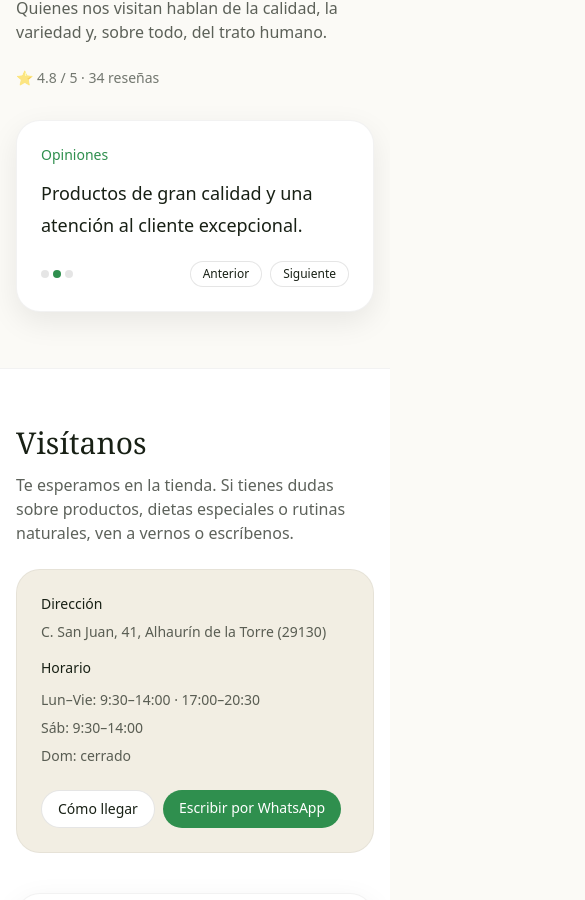
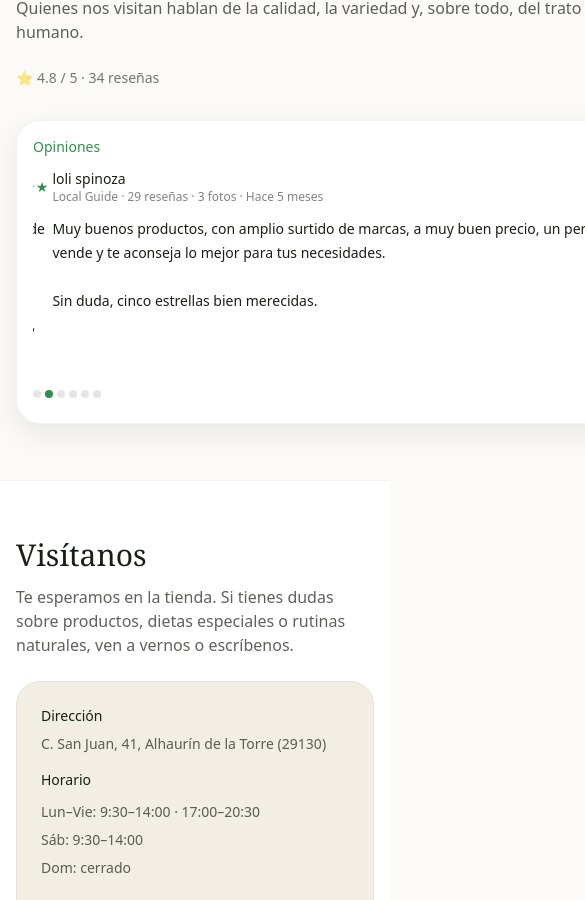
Before and after one commit to fernandoDev-coder/ilovebiosupermercado, a Next.js app: page / in a window 390 px wide. Shown: the part 4360-5260 px from the top of the page, 585 px wide, since content can reach past the window. Built offline with nearby package versions, Linux system fonts and the light colour scheme; no server answers; grey boxes are pictures that could not be loaded.

Commit message:
fix del carrousel

```diff
--- a/app/page.tsx
+++ b/app/page.tsx
@@ -2,6 +2,7 @@ import Image from "next/image";
 import Link from "next/link";
 
 import { ReviewCarousel } from "@/components/review-carousel";
+import { homeReviews } from "@/lib/reviews";
 import { fullAddress, siteConfig, whatsappUrl } from "@/lib/site-config";
 
 export default function HomePage() {
@@ -143,7 +144,7 @@ export default function HomePage() {
             <p className="mt-3 max-w-xl text-ink/70">Quienes nos visitan hablan de la calidad, la variedad y, sobre todo, del trato humano.</p>
             <p className="mt-6 text-sm text-ink/60">⭐ {siteConfig.rating.value} / 5 · {siteConfig.rating.count} reseñas</p>
           </div>
-          <ReviewCarousel reviews={[{ quote: "Excelente tienda ecológica en Alhaurín de la Torre. Tienen de todo y el personal es encantador." }, { quote: "Productos de gran calidad y una atención al cliente excepcional." }, { quote: "Una de mis paradas favoritas cuando hago recados. Se nota que trabajan con vocación." }]} />
+          <ReviewCarousel reviews={homeReviews} />
         </div>
       </section>
 
--- a/components/review-carousel.tsx
+++ b/components/review-carousel.tsx
@@ -2,31 +2,97 @@
 
 import { useEffect, useMemo, useState } from "react";
 
-type Review = {
-  quote: string;
-  author?: string;
-};
+import type { Review } from "@/lib/reviews";
+
+function Stars(props: { value?: number }) {
+  const value = Math.max(0, Math.min(5, Math.round(props.value ?? 0)));
+  if (!value) return null;
+  return (
+    <div className="text-sm leading-none text-brand" aria-label={`${value} de 5 estrellas`}>
+      {"★".repeat(value)}
+      <span className="text-black/15">{"★".repeat(5 - value)}</span>
+    </div>
+  );
+}
+
+function usePrefersReducedMotion() {
+  const [reduced, setReduced] = useState(false);
+
+  useEffect(() => {
+    const media = window.matchMedia("(prefers-reduced-motion: reduce)");
+    const update = () => setReduced(media.matches);
+    update();
+
+    if (typeof media.addEventListener === "function") {
+      media.addEventListener("change", update);
+      return () => media.removeEventListener("change", update);
+    }
+
+    // Safari fallback
+    (media as unknown as { addListener: (cb: () => void) => void }).addListener(update);
+    return () => (media as unknown as { removeListener: (cb: () => void) => void }).removeListener(update);
+  }, []);
+
+  return reduced;
+}
 
 export function ReviewCarousel(props: { reviews: Review[] }) {
   const reviews = useMemo(() => props.reviews, [props.reviews]);
   const [index, setIndex] = useState(0);
+  const [paused, setPaused] = useState(false);
+  const prefersReducedMotion = usePrefersReducedMotion();
 
   useEffect(() => {
     if (reviews.length <= 1) return;
+    if (paused) return;
+    if (prefersReducedMotion) return;
     const id = window.setInterval(() => setIndex((i) => (i + 1) % reviews.length), 6500);
     return () => window.clearInterval(id);
-  }, [reviews.length]);
+  }, [paused, prefersReducedMotion, reviews.length]);
 
-  const review = reviews[index] ?? reviews[0];
-  if (!review) return null;
+  if (!reviews[0]) return null;
 
   return (
-    <div className="rounded-3xl border border-black/5 bg-white p-6 shadow-soft">
+    <div
+      className="rounded-3xl border border-black/5 bg-white p-4 shadow-soft md:p-5"
+      onMouseEnter={() => setPaused(true)}
+      onMouseLeave={() => setPaused(false)}
+      onFocus={() => setPaused(true)}
+      onBlur={() => setPaused(false)}
+      role="region"
+      aria-roledescription="carousel"
+      aria-label="Carrusel de reseñas"
+    >
       <p className="text-sm font-medium text-brand">Opiniones</p>
-      <figure className="mt-3">
-        <blockquote className="text-lg leading-8 text-ink">{review.quote}</blockquote>
-        {review.author ? <figcaption className="mt-3 text-sm text-ink/60">— {review.author}</figcaption> : null}
-      </figure>
+
+      <div className="mt-3 overflow-hidden" aria-live="polite">
+        <div className="flex transition-transform duration-500 ease-out" style={{ transform: `translateX(-${index * 100}%)` }}>
+          {reviews.map((review, i) => (
+            <div key={`${review.author ?? "review"}-${i}`} className="w-full shrink-0 pr-1">
+              <figure>
+                <div className="flex flex-wrap items-center justify-between gap-x-4 gap-y-1">
+                  <div className="min-w-0">
+                    {review.author ? <p className="truncate text-sm font-medium text-ink">{review.author}</p> : null}
+                    {review.meta || review.when ? (
+                      <p className="truncate text-xs text-ink/55">{[review.meta, review.when].filter(Boolean).join(" · ")}</p>
+                    ) : null}
+                  </div>
+                  <Stars value={review.rating} />
+                </div>
+
+                <blockquote
+                  className={[
+                    "mt-3 whitespace-pre-line text-sm leading-6 text-ink",
+                    "overflow-hidden [display:-webkit-box] [-webkit-box-orient:vertical] [-webkit-line-clamp:6]"
+                  ].join(" ")}
+                >
+                  {review.quote}
+                </blockquote>
+              </figure>
+            </div>
+          ))}
+        </div>
+      </div>
 
       {reviews.length > 1 ? (
         <div className="mt-5 flex items-center justify-between gap-3">
--- /dev/null
+++ b/lib/reviews.ts
@@ -0,0 +1,43 @@
+export type Review = {
+  author?: string;
+  meta?: string;
+  when?: string;
+  rating?: number;
+  quote: string;
+};
+
+export const homeReviews: Review[] = [
+  {
+    author: "Rocio Escalante Florido",
+    meta: "6 reseñas",
+    when: "Hace 3 meses",
+    rating: 5,
+    quote:
+      'En primer lugar me gustaría destacar la profesionalidad y la calidez humana de Virginia y Gema, que siempre están encantadas de atenderte. En segundo lugar, los productos que tienen son muy recomendables y de buena calidad, tanto de limpieza de hogar, cosméticos, alimentación, etc. Quizás, como mejora, apostaría por menos productos envueltos en plástico. Hace unos años, tuve un desencuentro muy desagradable con "la competencia" con la mujer que está presente en la herboristería ALPE, prefiero mil veces I LOVE BIO. Más cantidad, más calidad y como personas un 10. También conocí a ALEX. Un saludo y larga vida a I LOVE BIO, Alhaurín de la Torre.'
+  },
+  {
+    author: "loli spinoza",
+    meta: "Local Guide · 29 reseñas · 3 fotos",
+    when: "Hace 5 meses",
+    rating: 5,
+    quote:
+      "Muy buenos productos, con amplio surtido de marcas, a muy buen precio, un personal amable que sabe perfectamente lo que vende y te aconseja lo mejor para tus necesidades.\n\nSin duda, cinco estrellas bien merecidas."
+  },
+  {
+    author: "MENSSANA S.C.",
+    meta: "11 reseñas · 1 foto",
+    when: "Hace un año",
+    rating: 5,
+    quote:
+      "Excelente tienda ecológica en Alhaurín de la Torre.\nTienen de todo, a buenos precios, y un personal encantador.\nHay cosas que podrían mejorar, como tener productos cada vez más locales, más a granel... Pero tienen mi más sincero agradecimiento por lo que ya hacen.\nOjalá cada vez hayan más comercios así.\nBuen trabajo y mucha prosperidad."
+  },
+  {
+    quote: "Gran variedad de productos y atendido por profesionales"
+  },
+  {
+    quote: "Yo que vosotros compraria a agricultores locales si quereis productos frescos!"
+  },
+  {
+    quote: "Productos de muy buena calidad y un gran servicio."
+  }
+];
```
